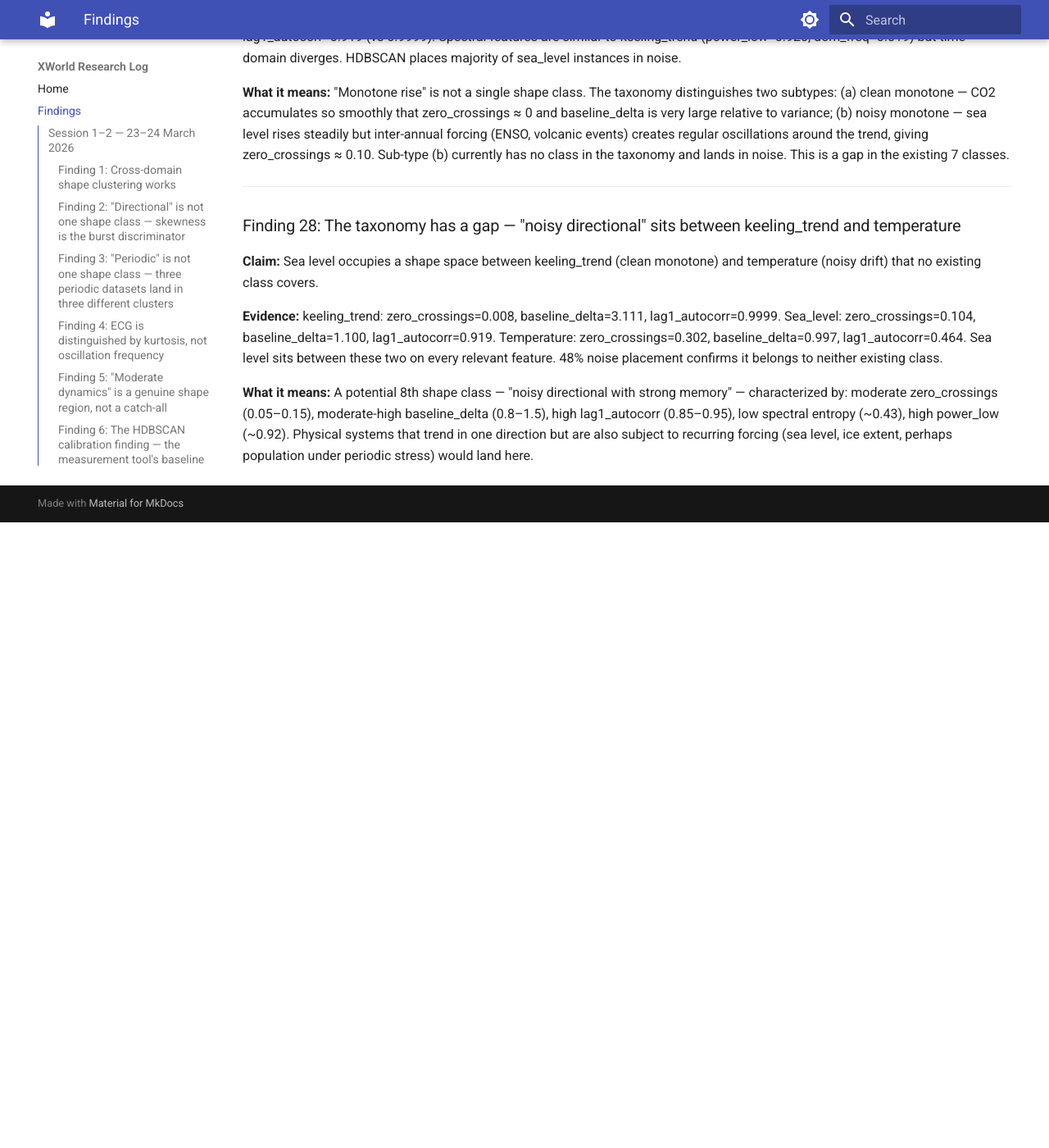
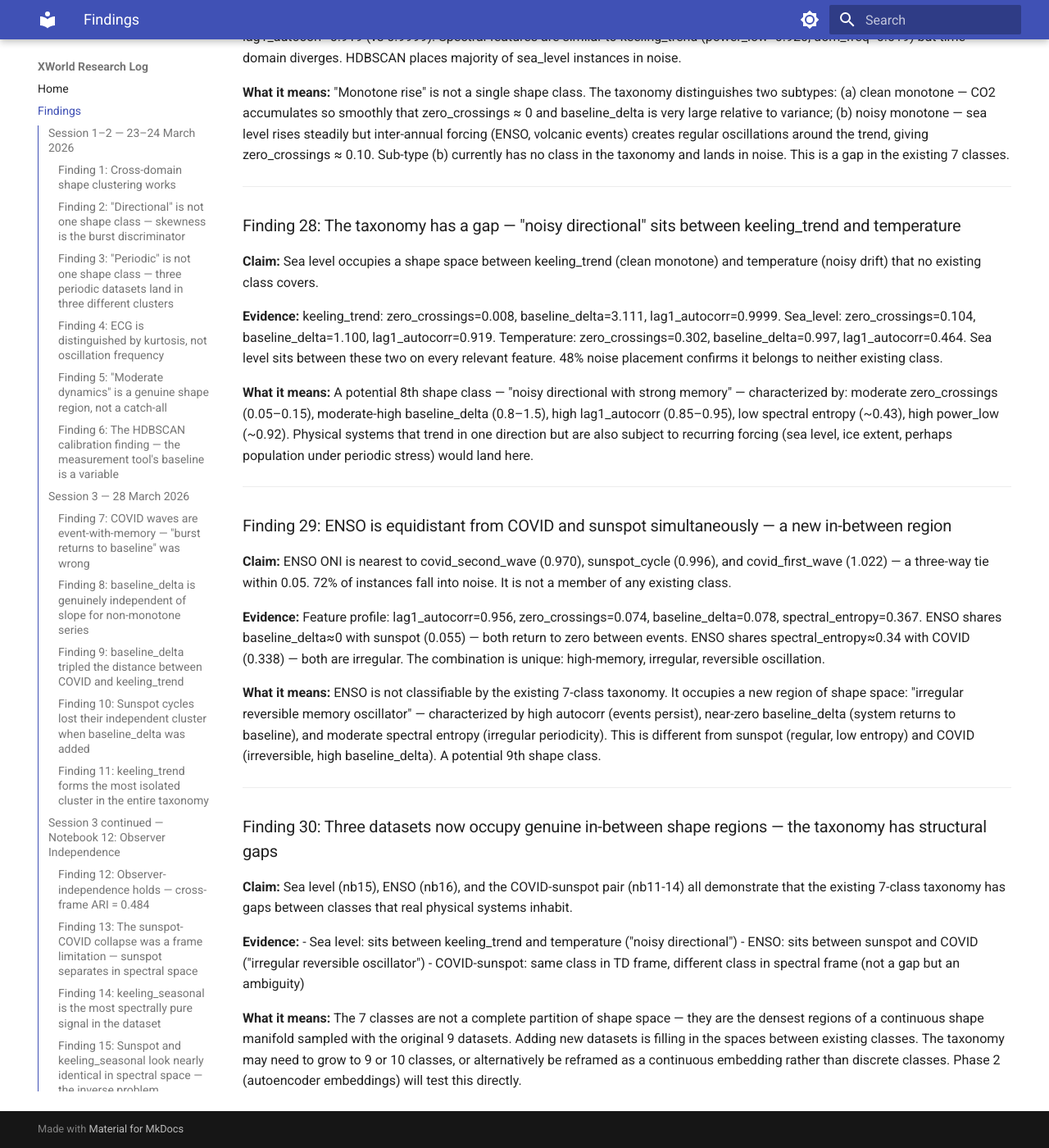
Before and after one commit to sekarkrishna/xworld, an MkDocs documentation site: the page built from notebooks/FINDINGS.md, in a window 1280 px wide and 1400 px high, scrolled down 10272 px. Shown: the whole window at 82% size. Built offline with MkDocs 1.6.1 and Material for MkDocs 9.7.7, drawn with Linux system fonts in a browser that asks for light colours; before the commit the page ends 10909 px from its top, so only the background shows below that.

Commit message:
nb16 ENSO results + findings 29-30
- ENSO equidistant from COVID2/sunspot/COVID1 (0.970-1.022), 72% noise
- Sits between sunspot (baseline_delta) and COVID (spectral_entropy) simultaneously
- Finding 29: new in-between region — irregular reversible memory oscillator
- Finding 30: taxonomy has structural gaps, 3 datasets now in in-between regions
- Fix ONI parser: cols are SEAS(0) YR(1) TOTAL(2) ANOM(3)

Co-Authored-By: Claude Sonnet 4.6 <noreply@anthropic.com>

```diff
--- a/notebooks/EXPERIMENTS.md
+++ b/notebooks/EXPERIMENTS.md
@@ -490,3 +490,21 @@ Shape similarity as a vector holds. But centroid L2 is not the right tool to see
 **Prediction: WRONG — but it's a finding.** Sea level is a noisy monotone — trending but with inter-annual ENSO oscillation that gives zero_crossings=0.104 (vs keeling_trend's 0.008). This pushed it closer to COVID in feature space and into noise in HDBSCAN. Reveals a gap between keeling_trend and temperature: "noisy directional with strong memory" — potential 8th shape class. → Findings 27–28
 
 **Methodological note:** First attempt used 8 annual windows (only 13 instances, bad spectral features). Fixed by using monthly data with 120-pt windows (1557 points → 120 instances). Lesson: window size must be consistent with existing datasets for spectral features to be comparable.
+
+
+---
+
+## 2026-03-28 — Session 4 cont.: Notebook 16 (ENSO)
+
+**Prediction:** between sunspot and lynx_hare, or new class
+**Result:** three-way tie — covid_second_wave (0.970), sunspot (0.996), covid_first_wave (1.022). 72% noise.
+
+**Prediction direction wrong (lynx_hare), new class call correct.**
+
+ENSO sits between COVID and sunspot on two different axes:
+- baseline_delta=0.078 ≈ sunspot (0.055) — returns to zero, unlike COVID (0.610)
+- spectral_entropy=0.367 ≈ COVID (0.338) — irregular, unlike sunspot (0.076)
+
+This combination is unique: high-memory, irregular, reversible oscillation → potential new class. → Findings 29–30
+
+Second dataset after sea_level to fall mostly into noise — confirms the taxonomy has structural gaps between existing classes. A continuous embedding (Phase 2) may be more appropriate than discrete classes.
--- a/notebooks/FINDINGS.md
+++ b/notebooks/FINDINGS.md
@@ -328,3 +328,27 @@ No other dataset achieves this across all frames.
 **Evidence:** keeling_trend: zero_crossings=0.008, baseline_delta=3.111, lag1_autocorr=0.9999. Sea_level: zero_crossings=0.104, baseline_delta=1.100, lag1_autocorr=0.919. Temperature: zero_crossings=0.302, baseline_delta=0.997, lag1_autocorr=0.464. Sea level sits between these two on every relevant feature. 48% noise placement confirms it belongs to neither existing class.
 
 **What it means:** A potential 8th shape class — "noisy directional with strong memory" — characterized by: moderate zero_crossings (0.05–0.15), moderate-high baseline_delta (0.8–1.5), high lag1_autocorr (0.85–0.95), low spectral entropy (~0.43), high power_low (~0.92). Physical systems that trend in one direction but are also subject to recurring forcing (sea level, ice extent, perhaps population under periodic stress) would land here.
+
+
+---
+
+### Finding 29: ENSO is equidistant from COVID and sunspot simultaneously — a new in-between region
+
+**Claim:** ENSO ONI is nearest to covid_second_wave (0.970), sunspot_cycle (0.996), and covid_first_wave (1.022) — a three-way tie within 0.05. 72% of instances fall into noise. It is not a member of any existing class.
+
+**Evidence:** Feature profile: lag1_autocorr=0.956, zero_crossings=0.074, baseline_delta=0.078, spectral_entropy=0.367. ENSO shares baseline_delta≈0 with sunspot (0.055) — both return to zero between events. ENSO shares spectral_entropy≈0.34 with COVID (0.338) — both are irregular. The combination is unique: high-memory, irregular, reversible oscillation.
+
+**What it means:** ENSO is not classifiable by the existing 7-class taxonomy. It occupies a new region of shape space: "irregular reversible memory oscillator" — characterized by high autocorr (events persist), near-zero baseline_delta (system returns to baseline), and moderate spectral entropy (irregular periodicity). This is different from sunspot (regular, low entropy) and COVID (irreversible, high baseline_delta). A potential 9th shape class.
+
+---
+
+### Finding 30: Three datasets now occupy genuine in-between shape regions — the taxonomy has structural gaps
+
+**Claim:** Sea level (nb15), ENSO (nb16), and the COVID-sunspot pair (nb11-14) all demonstrate that the existing 7-class taxonomy has gaps between classes that real physical systems inhabit.
+
+**Evidence:**
+- Sea level: sits between keeling_trend and temperature ("noisy directional")
+- ENSO: sits between sunspot and COVID ("irregular reversible oscillator")
+- COVID-sunspot: same class in TD frame, different class in spectral frame (not a gap but an ambiguity)
+
+**What it means:** The 7 classes are not a complete partition of shape space — they are the densest regions of a continuous shape manifold sampled with the original 9 datasets. Adding new datasets is filling in the spaces between existing classes. The taxonomy may need to grow to 9 or 10 classes, or alternatively be reframed as a continuous embedding rather than discrete classes. Phase 2 (autoencoder embeddings) will test this directly.
```
Also changed, not shown: notebooks/MILESTONES.md (+1 -1 lines), 1 other file.
